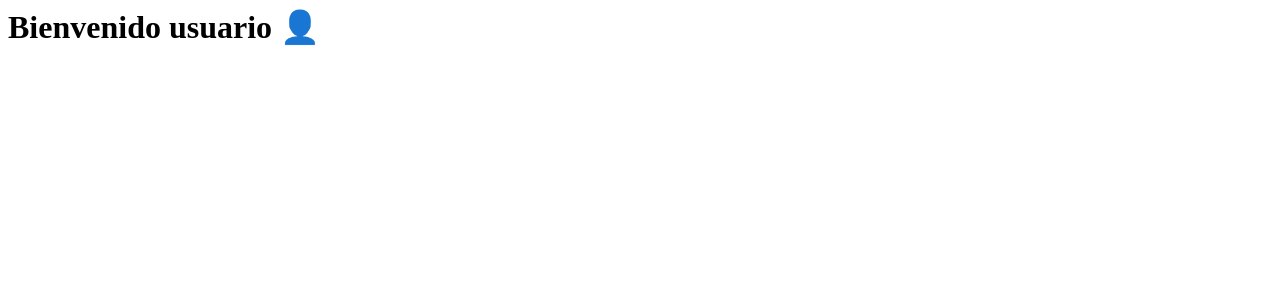
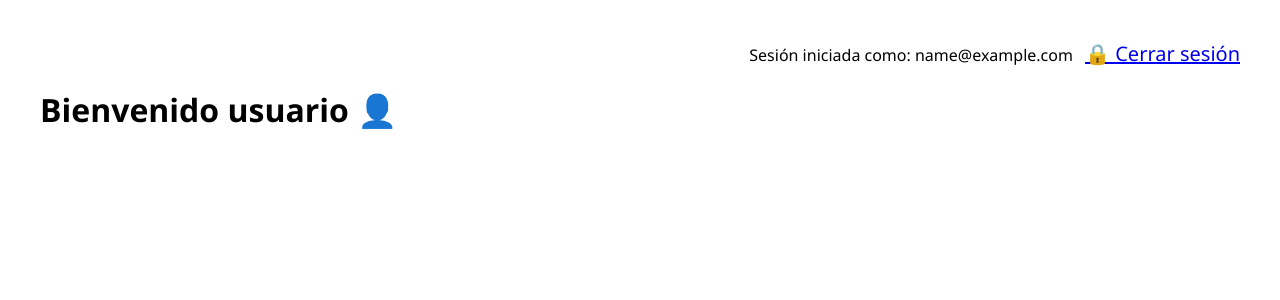
Before and after one commit to GustavoPenhape/MonitoringDashboard, a Django app: template dashboard/templates/dashboard/dashboard_usuario.html in a window 1280 px wide. Shown: the top 300 px of the page. Run offline with Django 5.2, Linux system fonts and the light colour scheme; the template is opened without the code that fills it: most values are stand-ins (such as "Sample title", 1, 10 or a date in 2020).

Commit message:
cambios dashboard usuario

```diff
--- a/dashboard/templates/dashboard/dashboard_usuario.html
+++ b/dashboard/templates/dashboard/dashboard_usuario.html
@@ -1 +1,29 @@
-<h1>Bienvenido usuario 👤</h1>
+<!DOCTYPE html>
+<html lang="es">
+<head>
+    <meta charset="UTF-8">
+    <title>Dashboard Usuario</title>
+    <style>
+        body {
+            font-family: 'Segoe UI', sans-serif;
+            margin: 40px;
+        }
+        .header {
+            text-align: right;
+            margin-bottom: 20px;
+        }
+        .icono {
+            margin-left: 8px;
+            font-size: 20px;
+        }
+    </style>
+</head>
+<body>
+    <div class="header">
+        Sesión iniciada como: {{ user_info.email }}
+        <a href="{% url 'logout' %}" class="icono">🔒 Cerrar sesión</a>
+    </div>
+
+    <h1>Bienvenido usuario 👤</h1>
+</body>
+</html>
```
